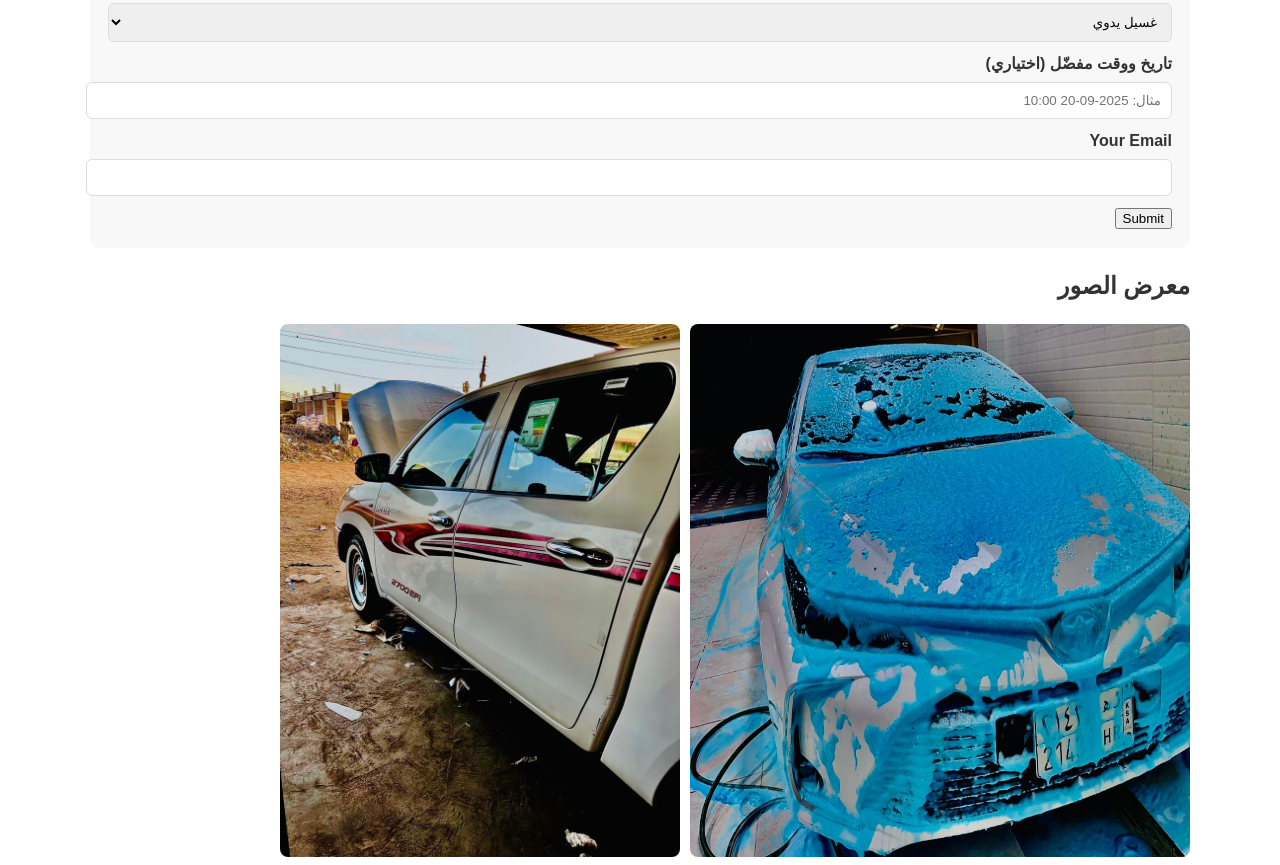
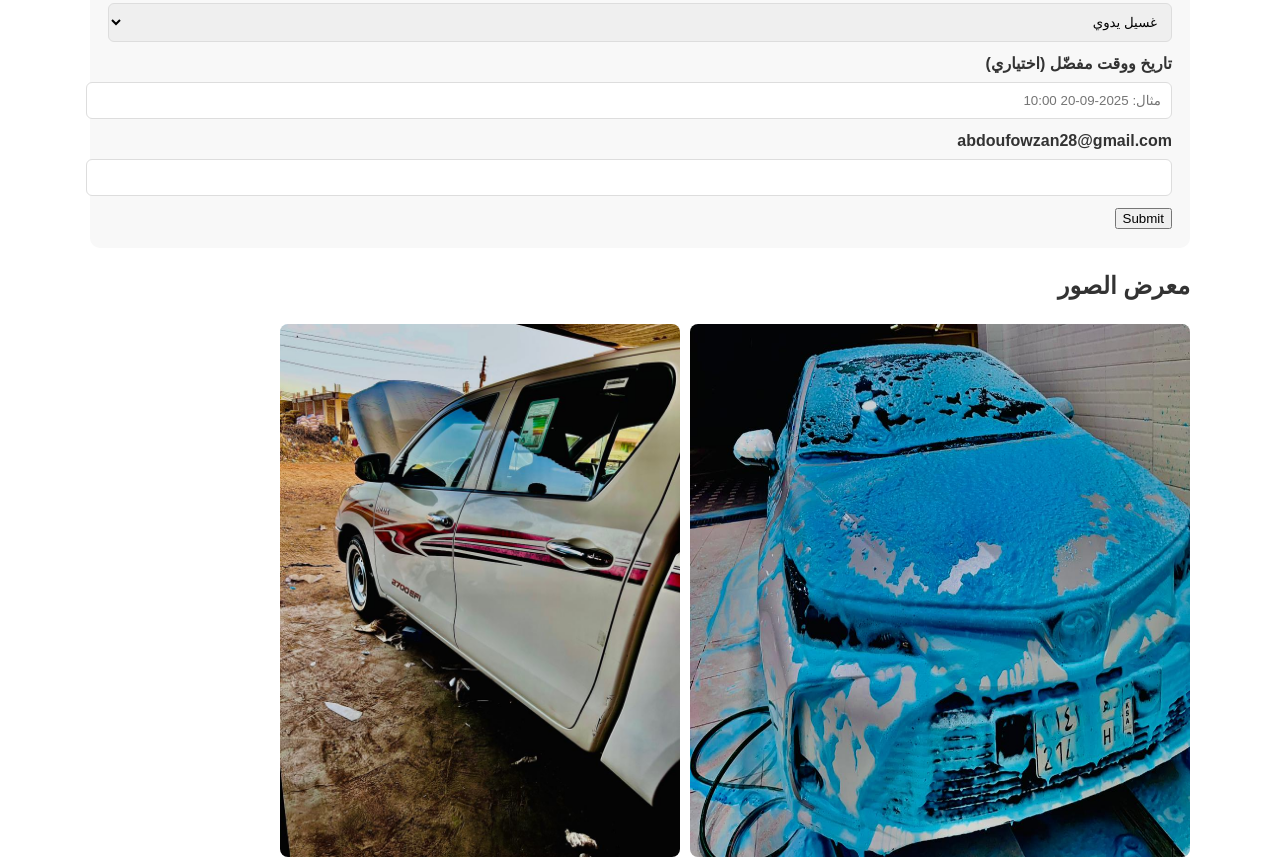
Before and after one commit to abdoufowzan28-alt/al-zool, a plain HTML site: page index.html in a window 1280 px wide. Shown: the part 869-1734 px from the top of the page. Drawn offline with Linux system fonts and the light colour scheme.

Commit message:
Update files

```diff
--- a/index.html
+++ b/index.html
@@ -107,8 +107,9 @@
         <input id="date" placeholder="مثال: 2025-09-20 10:00" />
 
         <form action="https://formspree.io/f/meorlvjv" method="POST">
-  <label for="email">Your Email</label>
-  <input name="Email" id="email" type="email" required>
+
+  <label for="email">abdoufowzan28@gmail.com</label>
+  <input name="Email" id="email" type="email">
   <button type="submit">Submit</button>
 </form>
       </form>
```
